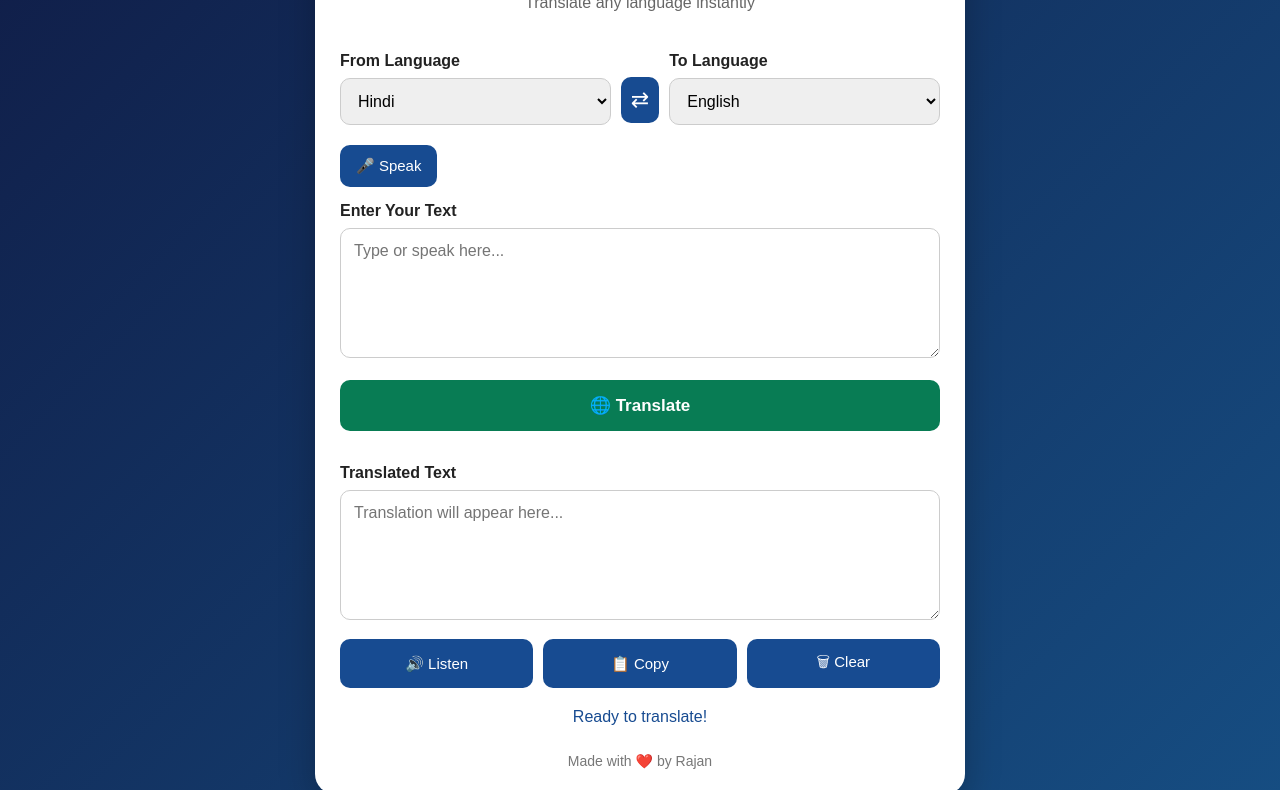
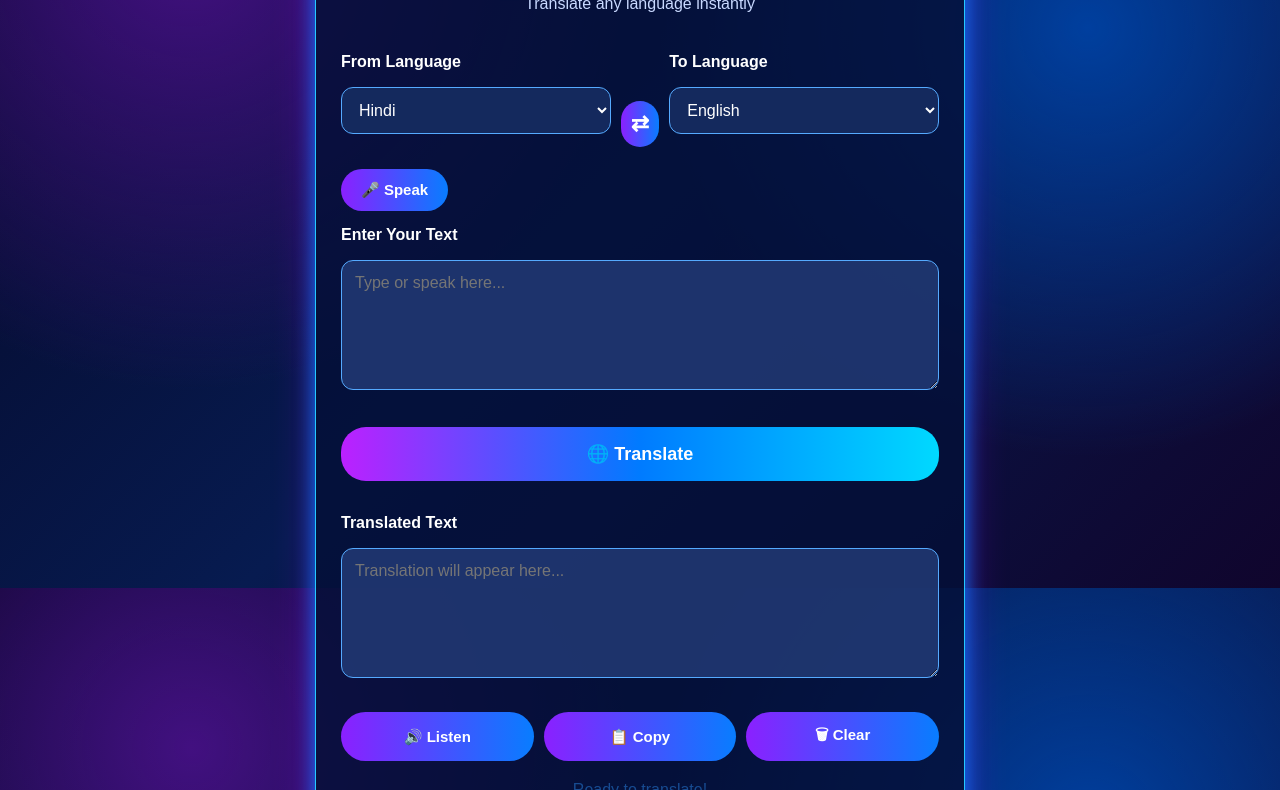
Before and after one commit to kambojrajankamboj001/rajan-ai-translator, a plain HTML site: page index.html in a window 1280 px wide. Shown: the part 212-1002 px from the top of the page. Drawn offline with Linux system fonts and the light colour scheme; a script that the page names is missing.

Commit message:
Update style.css

```diff
--- a/style.css
+++ b/style.css
@@ -163,3 +163,122 @@ footer {
     flex-wrap: wrap;
   }
 }
+
+/* RAJAN AI TRANSLATOR - NEON AI THEME */
+
+body {
+  margin: 0;
+  min-height: 100vh;
+  font-family: Arial, sans-serif;
+  color: white;
+  background:
+    radial-gradient(circle at 15% 20%, #421080 0%, transparent 35%),
+    radial-gradient(circle at 85% 30%, #003f9e 0%, transparent 35%),
+    linear-gradient(135deg, #050522, #071b50, #10052d);
+  background-attachment: fixed;
+  padding: 20px;
+  box-sizing: border-box;
+}
+
+.container {
+  max-width: 650px;
+  margin: 25px auto;
+  padding: 25px;
+  border: 1px solid #26c9ff;
+  border-radius: 25px;
+  background: rgba(4, 15, 55, 0.82);
+  box-shadow:
+    0 0 20px #087dff,
+    0 0 40px rgba(150, 0, 255, 0.4);
+}
+
+h1 {
+  color: #ffffff;
+  text-align: center;
+  text-shadow: 0 0 15px #00bfff;
+}
+
+.subtitle {
+  text-align: center;
+  color: #c9d9ff;
+}
+
+label {
+  color: #ffffff;
+  font-weight: bold;
+}
+
+select,
+textarea {
+  width: 100%;
+  box-sizing: border-box;
+  color: white;
+  background: #14295d;
+  border: 1px solid #55aaff;
+  border-radius: 12px;
+  padding: 13px;
+  margin: 8px 0 15px;
+}
+
+select option {
+  background: #14295d;
+  color: white;
+}
+
+textarea {
+  min-height: 100px;
+}
+
+button {
+  border: none;
+  border-radius: 25px;
+  padding: 12px 20px;
+  color: white;
+  background: linear-gradient(90deg, #8b20ff, #087dff);
+  cursor: pointer;
+  font-weight: bold;
+}
+
+button:hover {
+  box-shadow: 0 0 18px #00bfff;
+}
+
+.main-btn {
+  width: 100%;
+  font-size: 18px;
+  background: linear-gradient(90deg, #bc20ff, #007bff, #00d9ff);
+  padding: 16px;
+}
+
+#inputText,
+#outputText {
+  background: rgba(35, 60, 120, 0.8);
+}
+
+.action-buttons {
+  display: flex;
+  justify-content: center;
+  flex-wrap: wrap;
+  gap: 10px;
+}
+
+footer {
+  text-align: center;
+  color: #d9ddff;
+  margin-top: 25px;
+}
+
+@media (max-width: 600px) {
+  body {
+    padding: 8px;
+  }
+
+  .container {
+    padding: 15px;
+    margin: 10px auto;
+  }
+
+  .language-box {
+    gap: 10px;
+  }
+}
```
